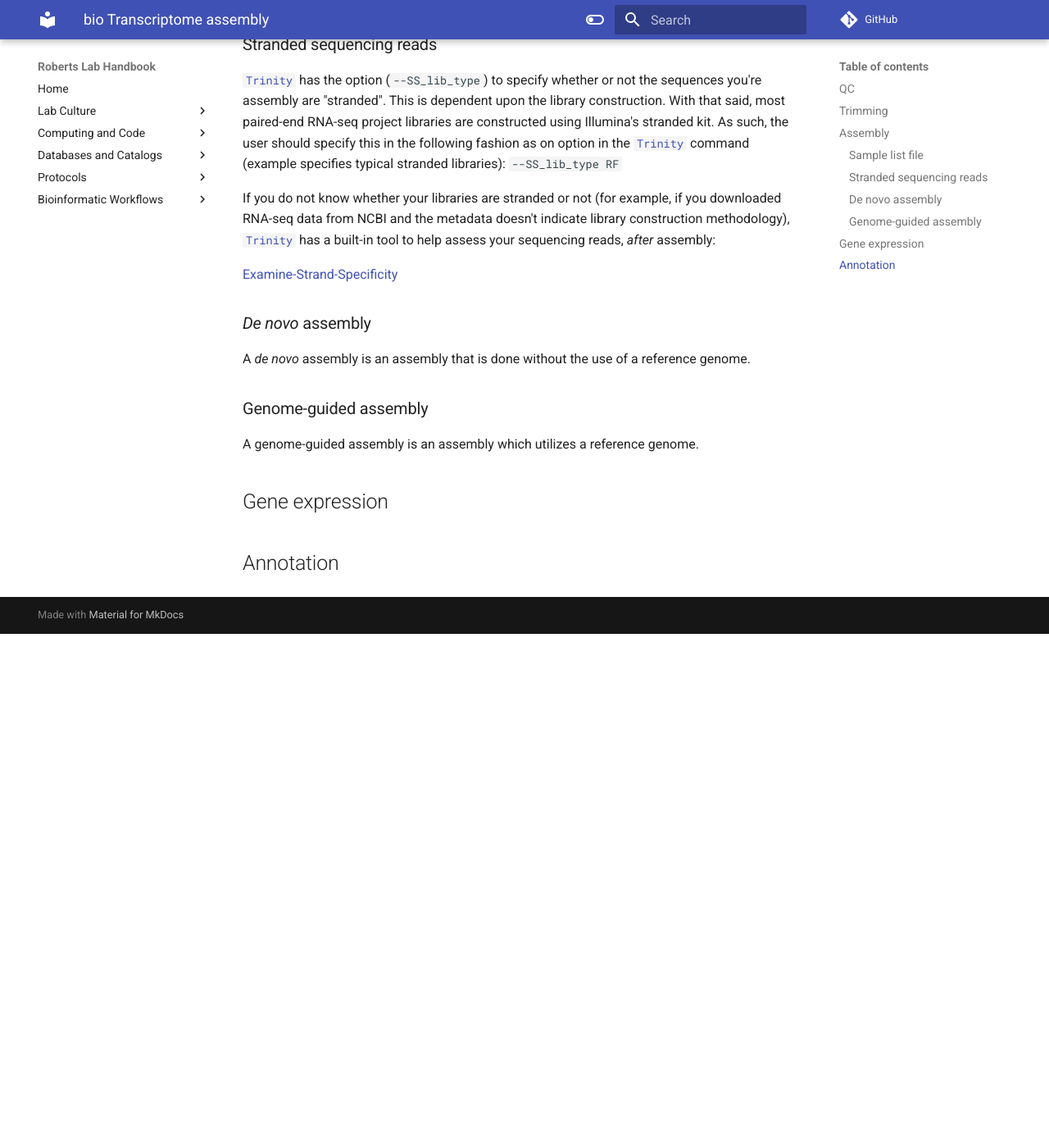
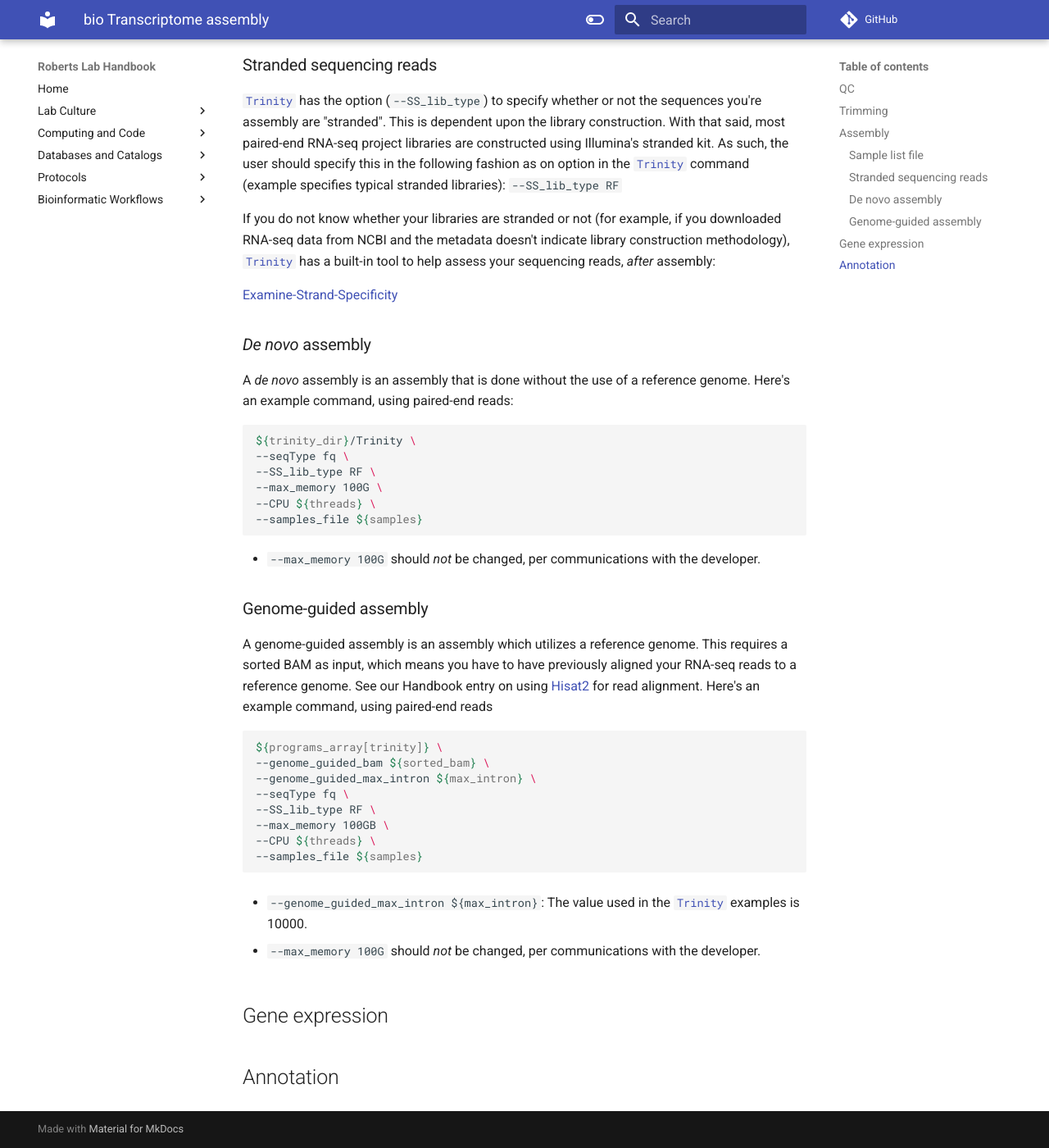
Before and after one commit to RobertsLab/resources, an MkDocs documentation site: the page built from docs/bio_Transcriptome-assembly.md, in a window 1280 px wide and 1400 px high, scrolled down 1392 px. Shown: the whole window at 82% size. Built offline with MkDocs 1.6.1 and Material for MkDocs 9.7.7, drawn with Linux system fonts in a browser that asks for light colours; comment, search, counter and statistics services are not loaded; before the commit the page ends 2165 px from its top, so only the background shows below that; some of the changed text lies outside the part shown.

Commit message:
add assembly example code

````diff
--- a/docs/bio_Transcriptome-assembly.md
+++ b/docs/bio_Transcriptome-assembly.md
@@ -19,7 +19,7 @@ Alternatively, [`Trinity`](https://github.com/trinityrnaseq/trinityrnaseq/wiki)
 
 [`Trinity`](https://github.com/trinityrnaseq/trinityrnaseq/wiki) is powerful and has complex, but useful options availalbe. Take time to consider how you will use your assembly for later analysis. [`Trinity`](https://github.com/trinityrnaseq/trinityrnaseq/wiki) has many options available for downstream analysis (e.g. [gene expression](#gene-expression)) that can be simplified with careful planning prior to assembly.
 
-Due to the intensive processing required for assembly (high CPU and RAM usage), it is highly recommended to run all assemblies on an [execute node on Mox](https://robertslab.github.io/resources/mox_Node-Types/).
+Due to the intensive processing required for assembly (high CPU and RAM usage), it is highly recommended to run all assemblies on an [execute node on Mox](https://robertslab.github.io/resources/mox_Node-Types/). As such, all code examples are written with the assumption that the commands are being run on Mox.
 
 ### Sample list file
 
@@ -44,12 +44,38 @@ If you do not know whether your libraries are stranded or not (for example, if y
 
 ### _De novo_ assembly
 
-A _de novo_ assembly is an assembly that is done without the use of a reference genome.
+A _de novo_ assembly is an assembly that is done without the use of a reference genome. Here's an example command, using paired-end reads:
+
+```shell
+${trinity_dir}/Trinity \
+--seqType fq \
+--SS_lib_type RF \
+--max_memory 100G \
+--CPU ${threads} \
+--samples_file ${samples}
+```
+
+- `--max_memory 100G` should _not_ be changed, per communications with the developer.
 
 
 ### Genome-guided assembly
 
-A genome-guided assembly is an assembly which utilizes a reference genome.
+A genome-guided assembly is an assembly which utilizes a reference genome. This requires a sorted BAM as input, which means you have to have previously aligned your RNA-seq reads to a reference genome. See our Handbook entry on using [Hisat2](https://robertslab.github.io/resources/bio-Gene-expression/#alignment-hisat2) for read alignment. Here's an example command, using paired-end reads
+
+```shell
+${programs_array[trinity]} \
+--genome_guided_bam ${sorted_bam} \
+--genome_guided_max_intron ${max_intron} \
+--seqType fq \
+--SS_lib_type RF \
+--max_memory 100GB \
+--CPU ${threads} \
+--samples_file ${samples}
+```
+
+- `--genome_guided_max_intron ${max_intron}`: The value used in the [`Trinity`](https://github.com/trinityrnaseq/trinityrnaseq/wiki) examples is 10000.
+
+- `--max_memory 100G` should _not_ be changed, per communications with the developer.
 
 ## Gene expression
 
````
